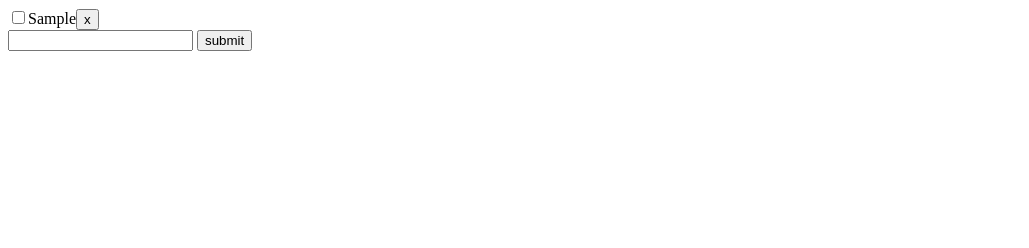
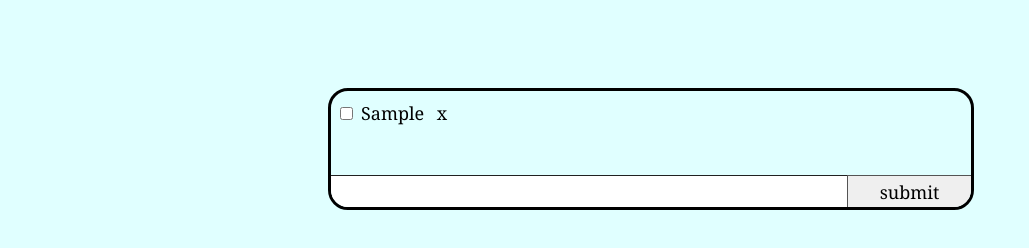
Before and after one commit to Jesso3/todolist, a plain HTML site: page index.html in a window 1280 px wide. Both pictures are taken after typing "Sample" into the empty fields and a click on the button "submit". Shown: the whole page, without its empty margins (0-1029 px from the left). Drawn offline with Linux system fonts and the light colour scheme.

Commit message:
initial css
positioning, coloring, along with other things

```diff
--- a/index.html
+++ b/index.html
@@ -3,6 +3,7 @@
   <head>
     <meta charset="UTF-8" />
     <meta name="viewport" content="width=device-width, initial-scale=1.0" />
+    <link rel="stylesheet" href="styles.css" />
     <title>Document</title>
   </head>
   <body>
--- /dev/null
+++ b/styles.css
@@ -0,0 +1,60 @@
+body {
+  background-color: lightcyan;
+}
+
+body * {
+  position: relative;
+  font-size: 18px;
+  font-family: Georgia, serif;
+}
+
+.todolist {
+  width: 50vw;
+  left: 25vw;
+  top: 10vh;
+  background-color: lightcyan;
+  border-style: solid;
+  border-radius: 20px;
+  overflow: hidden;
+}
+
+.text-submit {
+  display: flex;
+  padding-top: 5vh;
+  height: 4vh;
+}
+.checkboxes * {
+  padding: 5px;
+  text-wrap: wrap;
+  overflow-wrap: break-word;
+}
+
+#text-input {
+  width: 80%;
+  border-radius: 0px;
+  border-width: 0px;
+  border-top-width: 1px;
+}
+
+.submit-button {
+  flex: 1;
+  border-radius: 0px;
+  border-width: 0px;
+  border-top-width: 1px;
+  border-left-width: 1px;
+}
+
+.submit-button:hover {
+  background-color: rgb(210, 210, 210);
+}
+
+.close {
+  width: 2vw;
+  border-radius: 5px;
+  background-color: rgba(0, 0, 0, 0);
+  border-style: hidden;
+}
+
+.close:hover {
+  background-color: rgba(200, 200, 200, 0.3);
+}
```
